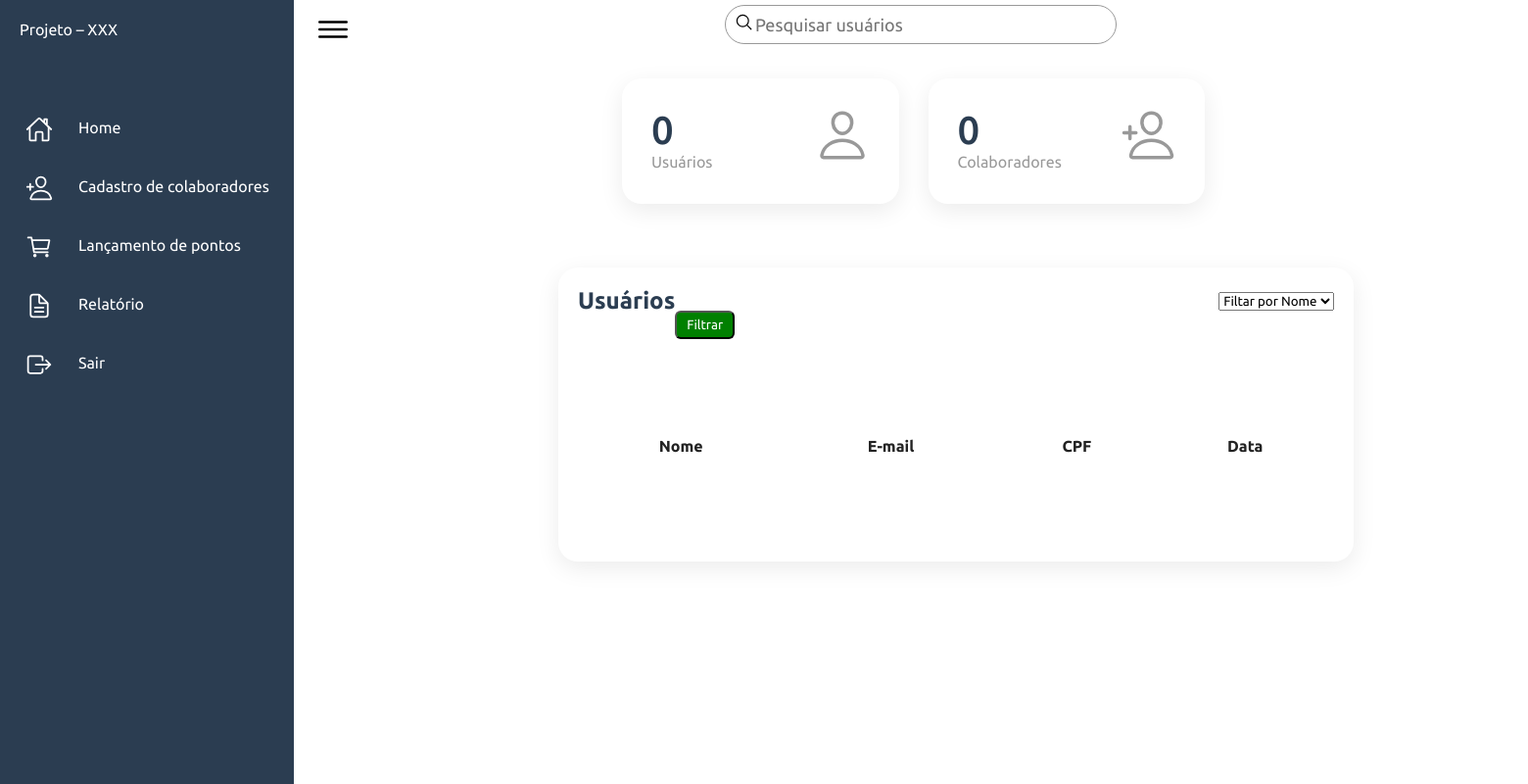
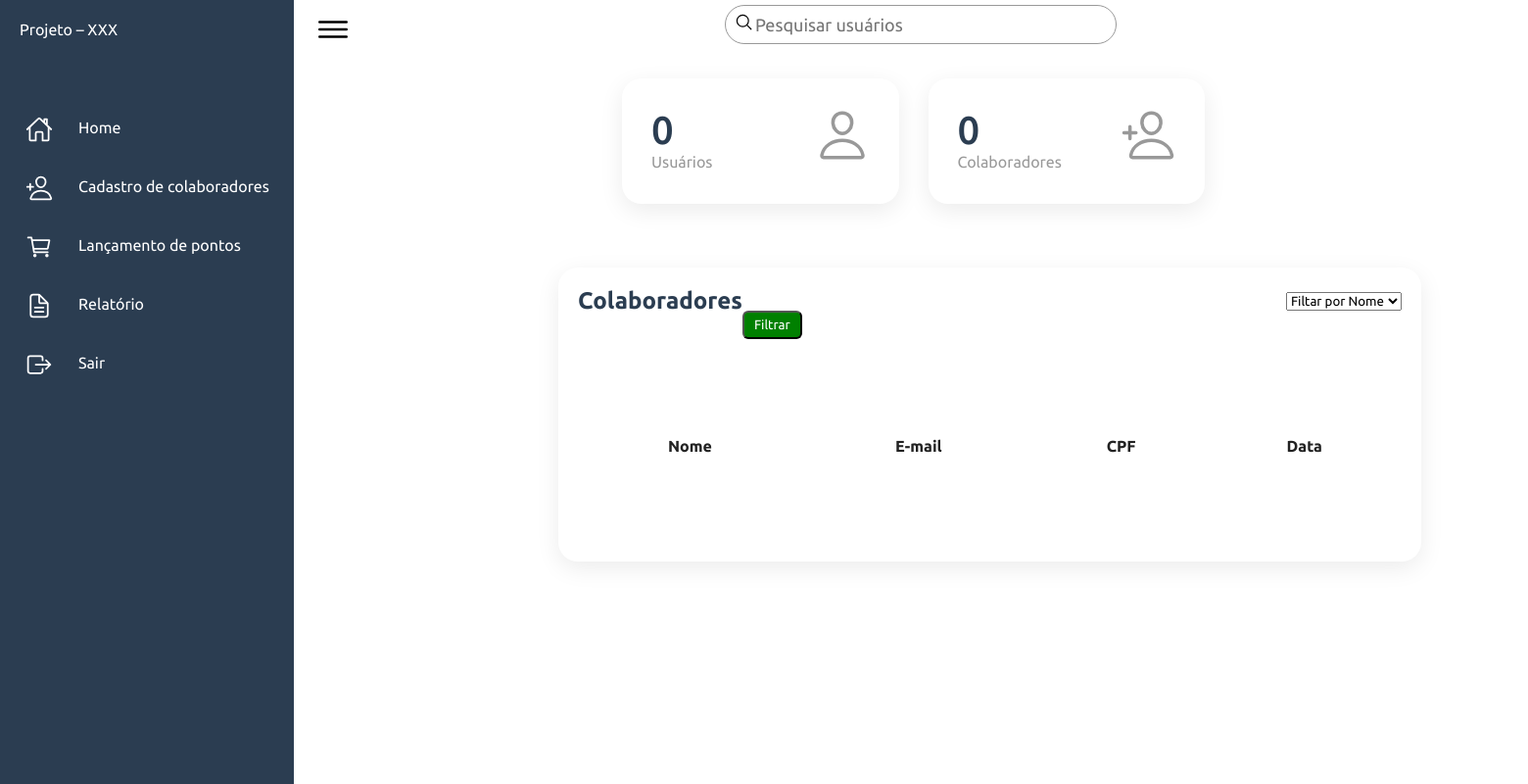
Before and after one commit to pbosm/loginXXX, a PHP site: page /layout/relatorio.php in a window 1560 px wide; the page is wider, and only the part inside the window is pictured. Shown: that part at 98% size. Run offline with PHP 8.4, Linux system fonts and the light colour scheme; the visitor is signed in with stand-in values (Sample User, id 1); data that the repository does not hold is empty.

Commit message:
texto arrumado

```diff
--- a/layout/relatorio.php
+++ b/layout/relatorio.php
@@ -106,7 +106,7 @@
              <div class="details">
                  <div class="recentOrders">
                      <div class="cardHeader">
-                         <h2>Usuários</h2>
+                         <h2>Colaboradores</h2>
                          <form method="get">
                          <select name="filtro" id="" style="margin-left: 555px;margin-top: 5px;">
                             <option value="nome">Filtar por Nome</option>
```
